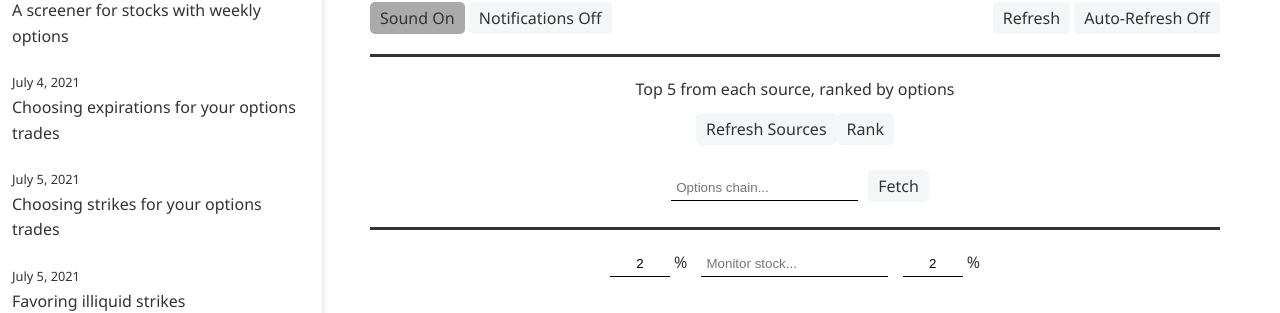
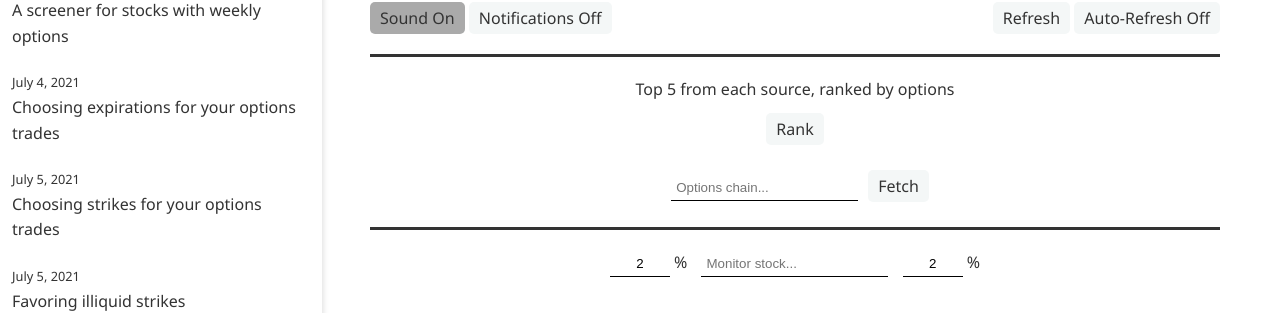
Before and after one commit to ansyblenetwork/aquietlife, a Jekyll site: the page built from _posts/2021-07-08-alerts.md, in a window 1280 px wide and 900 px high, scrolled down 489 px. Shown: the part 142-455 px from the top of the window. Built offline with Jekyll 4.4.1, drawn with Linux system fonts in a browser that asks for light colours.

Commit message:
Update 2021-07-08-alerts.md

```diff
--- a/_posts/2021-07-08-alerts.md
+++ b/_posts/2021-07-08-alerts.md
@@ -41,7 +41,7 @@ A stock alert applet which emits a ring/notification for price movements beyond
 
 <div style="margin-bottom:10px; text-align:center; padding-top:20px; border-top:solid" id="merge">Top 5 from each source, ranked by options</div>
 	<div style="margin-bottom:20px; text-align:center">
-<button onclick="updateAll();">Refresh Sources</button><button id="mergeButton" onclick="mergeAll()">Rank</button>
+<button id="mergeButton" onclick="mergeAll()">Rank</button>
 	</div>
 <div style="width:max-content; margin:auto">
 <input onkeyup="if (event.keyCode == 27) this.value = '';
```
